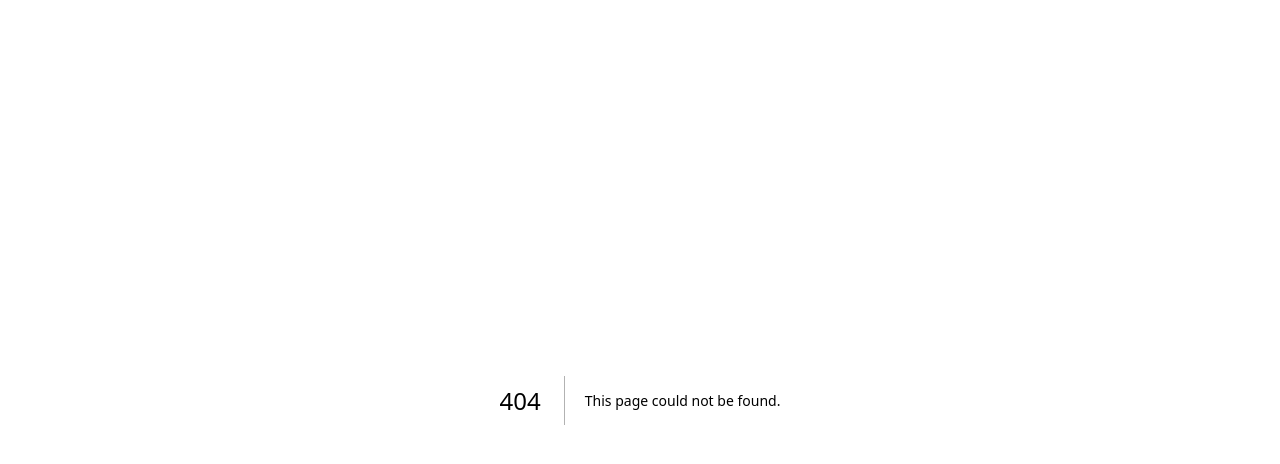
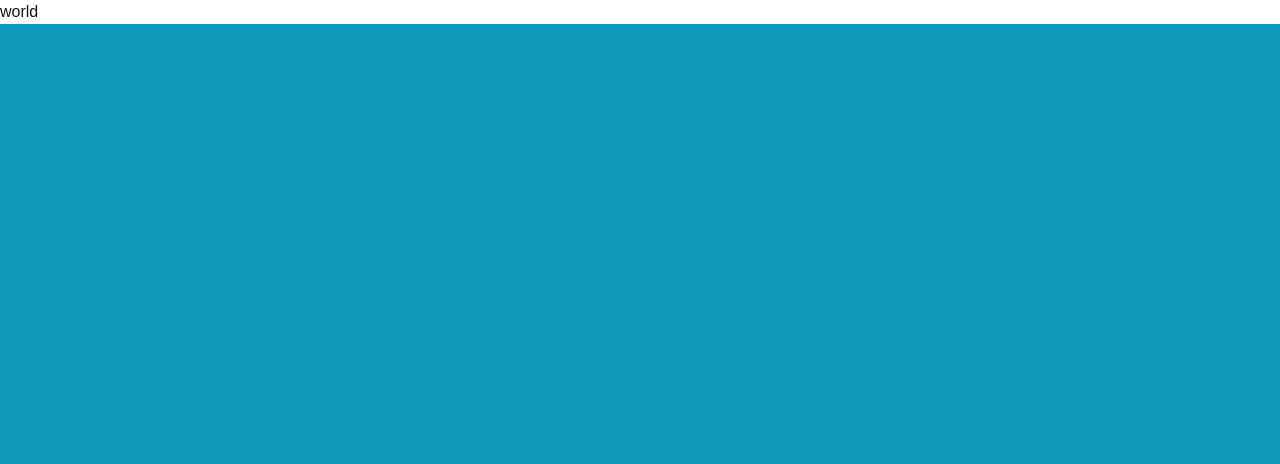
Before and after one commit to i-c-winner/alivegame, a Next.js app in the folder frontend/: page /world in a window 1280 px wide. Before the commit this address had no page. Shown: the top 464 px of the page. Built offline with nearby package versions, Linux system fonts and the light colour scheme.

Commit message:
build:  Почистит папку public

```diff
--- a/frontend/package.json
+++ b/frontend/package.json
@@ -11,6 +11,7 @@
   },
   "dependencies": {
     "next": "14.2.12",
+    "pixi.js": "^8.4.1",
     "react": "^18",
     "react-dom": "^18"
   },
--- /dev/null
+++ b/frontend/src/app/world/page.tsx
@@ -0,0 +1,19 @@
+"use client"
+import {Application} from "pixi.js";
+import {useEffect, useRef} from "react";
+
+
+function World(){
+
+    const refNode=useRef<HTMLDivElement>(null)
+    useEffect(() => {
+        const app = new Application();
+        app.init({ background: '#1099bb', resizeTo: window}).then(()=>refNode.current!.appendChild(app.canvas)
+        );
+    }, []);
+    return <div ref={refNode}>
+world
+    </div>
+}
+
+export default World
```
Also changed, not shown: 2 other files (tests, documents, lock files or other folders).
